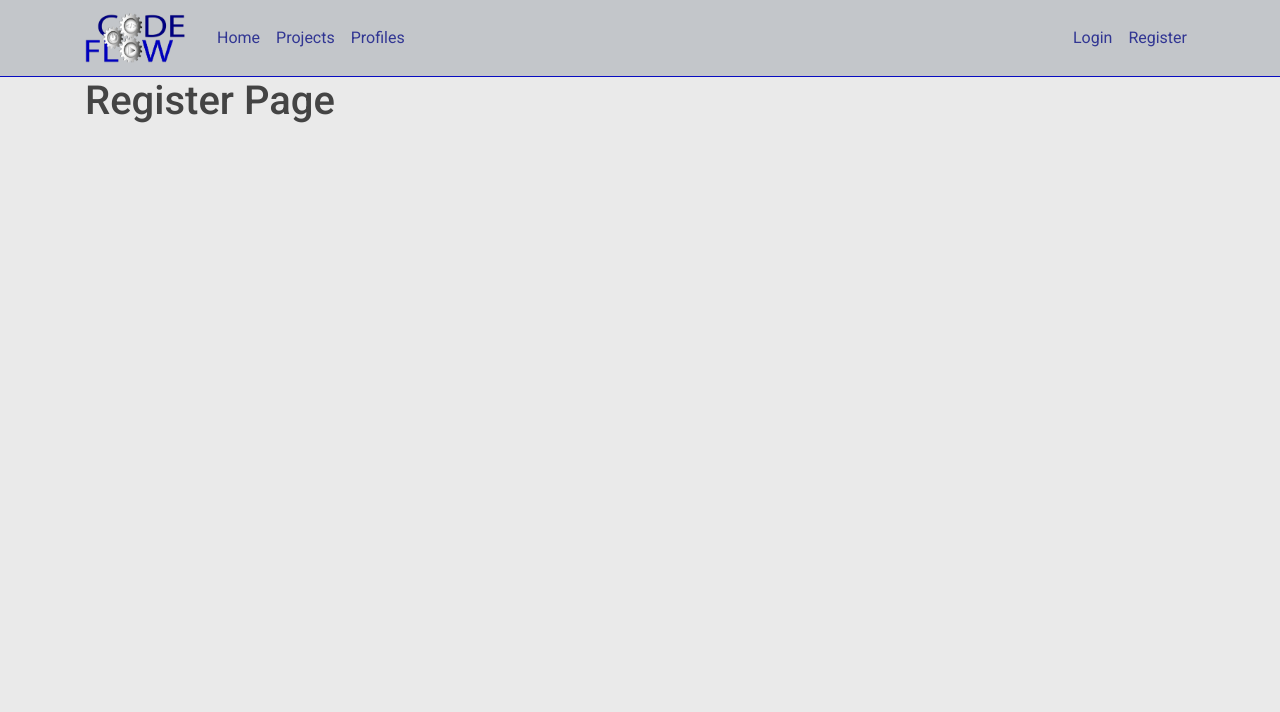
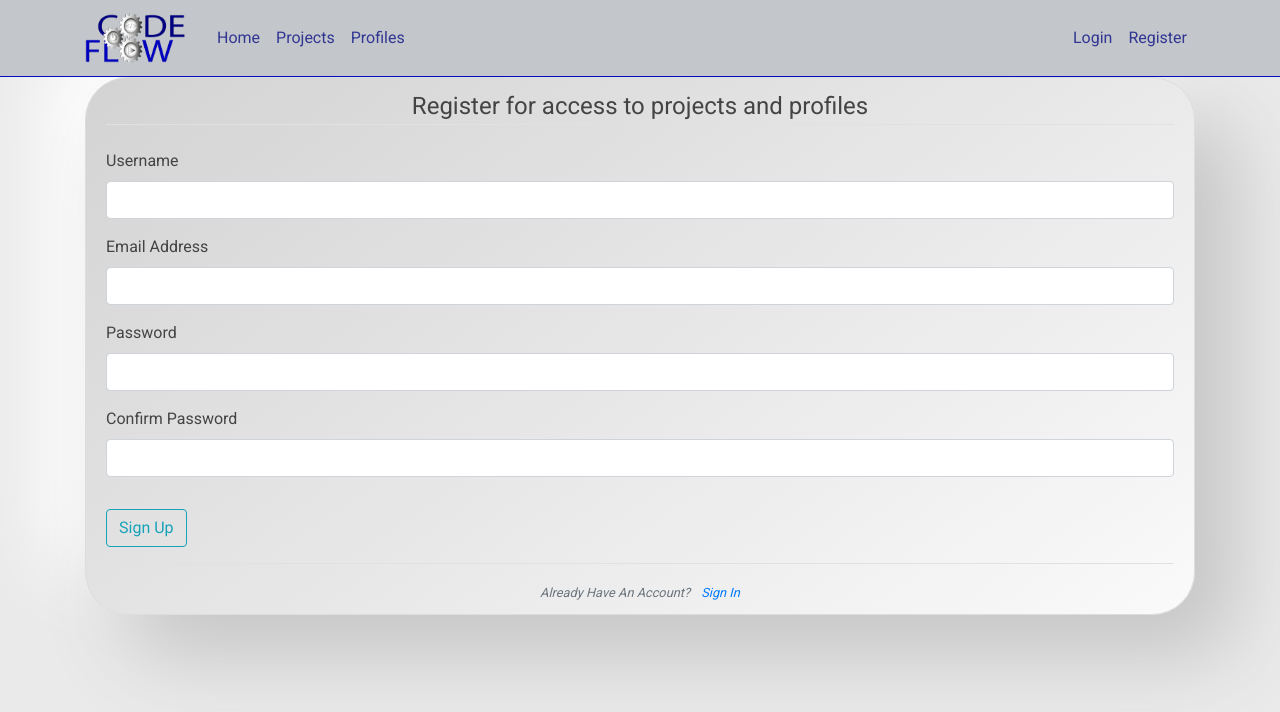
Before and after one commit to SPH73/MS3-project, a Flask app: page /register in a window 1280 px wide. Shown: the top 712 px of the page. Run offline with Flask 2, Linux system fonts and the light colour scheme; some libraries are stand-ins or nearby versions.

Commit message:
added form to register.html and passed in the form instance from form.py

```diff
--- a/forms.py
+++ b/forms.py
@@ -7,7 +7,7 @@ from wtforms.validators import DataRequired, Length, Email, EqualTo
 
 
 class RegistrationForm(FlaskForm):
-    username = StringField('username', validators=[
+    username = StringField('Username', validators=[
                            DataRequired(), Length(min=2, max=20)])
     email = StringField('Email Address', validators=[DataRequired(), Email()])
     password = PasswordField('Password', validators=[DataRequired()])
--- a/static/css/main.css
+++ b/static/css/main.css
@@ -36,3 +36,20 @@ body {
 .template-container {
     background-color: #eaeaea;
 }
+
+/* section styling */
+.section-content {
+    background: #ffffff;
+    padding: 10px 20px;
+    border: 1px solid #dddddd;
+    border-radius: 3px;
+    margin-bottom: 20px;
+    margin-top: 20px;
+}
+
+.neu {
+    border-radius: 43px;
+    background: linear-gradient(145deg, #d3d3d3, #fafafa);
+    box-shadow: 41px 41px 82px #c5c5c5,
+        -41px -41px 82px #ffffff;
+}
--- a/templates/register.html
+++ b/templates/register.html
@@ -1,11 +1,46 @@
 {% extends 'base.html' %}
 {% block content %}
-<div class="container">
 
-    <h1>Register Page</h1>
 
+
+<div class="container mt-2">
+    <section class="register-form section-content neu">
+        <form action="" method="post">
+            {{ form.hidden_tag() }}
+            <fieldset class="form-group">
+                <legend class="text-center border-bottom mb-4">Register for access to projects and profiles
+                </legend>
+                <div class="form-group">
+                    {{ form.username.label(class="form-control-label") }}
+                    {{ form.username(class="form-control form-control-md") }}
+                </div>
+
+                <div class="form-group">
+                    {{ form.email.label(class="form-control-label") }}
+                    {{ form.email(class="form-control form-control-md") }}
+                </div>
+
+                <div class="form-group">
+                    {{ form.password.label(class="form-control-label") }}
+                    {{ form.password(class="form-control form-control-md") }}
+                </div>
+
+                <div class="form-group">
+                    {{ form.confirm_password.label(class="form-control-label") }}
+                    {{ form.confirm_password(class="form-control form-control-md") }}
+                </div>
+            </fieldset>
+            <div class="form-group">
+                {{ form.submit(class="btn btn-outline-info") }}
+            </div>
+        </form>
+        <div class="border-top pt-3 text-center">
+            <small class="text-muted">
+                <i>Already Have An Account? <a class="ml-2" href="{{ url_for('login') }}">Sign In</a></i>
+            </small>
+        </div>
+    </section>
 </div>
 
 
-
 {% endblock content %}
```
